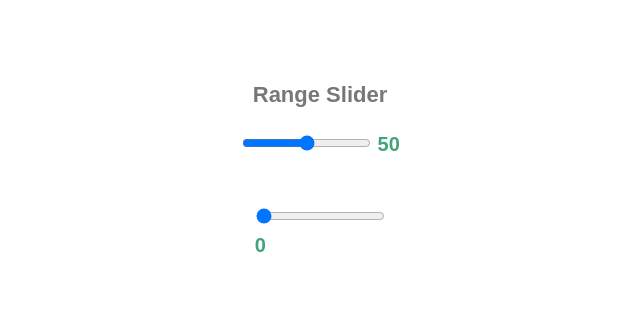
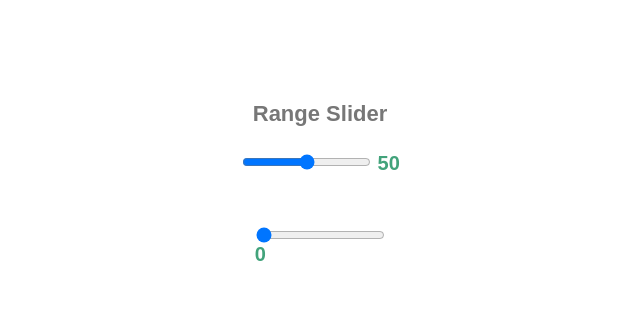
Before and after one commit to ahsanaaxioned/Range-Slider, a plain HTML site: page index.html in a window 1280 px wide. Shown: the part 102-420 px from the top of the page, without its empty margins (320-960 px from the left). Drawn offline with Linux system fonts and the light colour scheme.

Commit message:
span added with input change

```diff
--- a/assets/css/style.css
+++ b/assets/css/style.css
@@ -140,9 +140,14 @@ span {
   margin: 50px 0;
   display: flex;
   flex-direction: column;
+  position: relative;
 }
 
-.input-value2 { margin: 8px 1%; }
+.input-value2 {
+  margin: 8px 1%;
+  position: absolute;
+  top: 10px;
+ }
 
 /*=================================
   main styling ends here
--- a/assets/js/script.js
+++ b/assets/js/script.js
@@ -1,4 +1,5 @@
 // global variable start here
+
 
 const inputOne = document.querySelector(".input"),
   rangeval = document.querySelector(".input-value"),
@@ -19,6 +20,8 @@ setInterval(() => {
 
 inputTwo.addEventListener("input", () => {
   rangeval2.innerText = inputTwo.value;
+  rangeval2.style.left = `${ inputTwo.value}px`
 });
 
+
 // function and event for both input range end here
```
